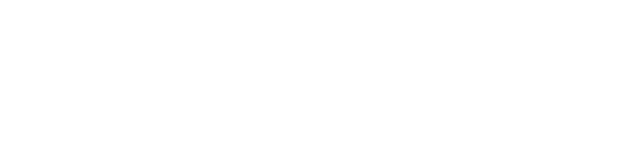
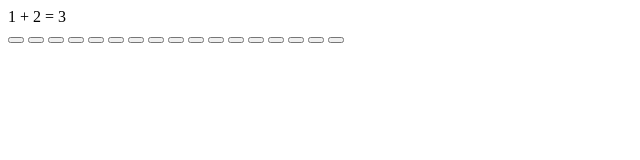
Before and after one commit to Bumble-Tumble/calculator, a plain HTML site: page index.html in a window 1280 px wide. Shown: the whole page, without its empty margins (0-640 px from the left). Drawn offline with Linux system fonts and the light colour scheme.

Commit message:
add unfinshed calculator display

```diff
--- a/index.html
+++ b/index.html
@@ -4,9 +4,31 @@
     <meta charset="UTF-8">
     <meta name="viewport" content="width=device-width, initial-scale=1.0">
     <title>Document</title>
+    <link rel="stylesheet" href="styles.css">
 </head>
 <body>
-
+    <div class="container">
+        <div class ="screen"></div>
+        <div class = "buttonContainer">
+            <button></button>
+            <button></button>
+            <button></button>
+            <button></button>
+            <button></button>
+            <button></button>
+            <button></button>
+            <button></button>
+            <button></button>
+            <button></button>
+            <button></button>
+            <button></button>
+            <button></button>
+            <button></button>
+            <button></button>
+            <button></button>
+            <button></button>
+        </div>
+    </div>
 </body>
 <script>
 //functions to add/subtract/multiply/divide
@@ -26,6 +48,9 @@
         else if (operator === "divide"){divide(a,b)};
     };
 
-
+  let container =  document.querySelector(".container");
+  let screen = document.querySelector(".screen");
+  let buttonContainer = document.querySelector(".buttonContainer")
+ screen.textContent = "1 + 2 = 3";
 </script>
 </html>
--- /dev/null
+++ b/styles.css
@@ -0,0 +1,8 @@
+.body{
+    display: flex;
+}
+.div{
+    border-color: black;
+    height: 500px;
+    width: 500px;
+}
```
